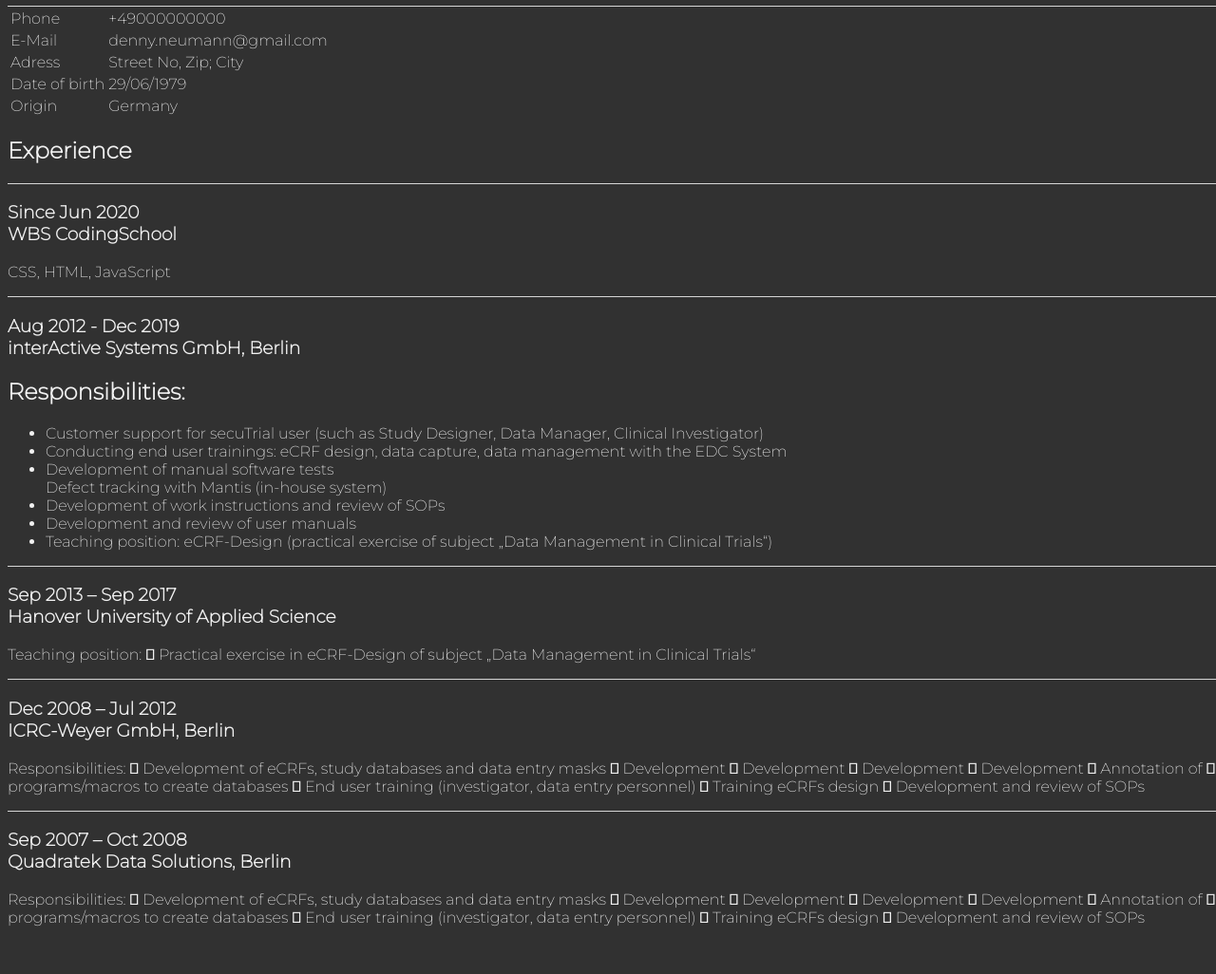
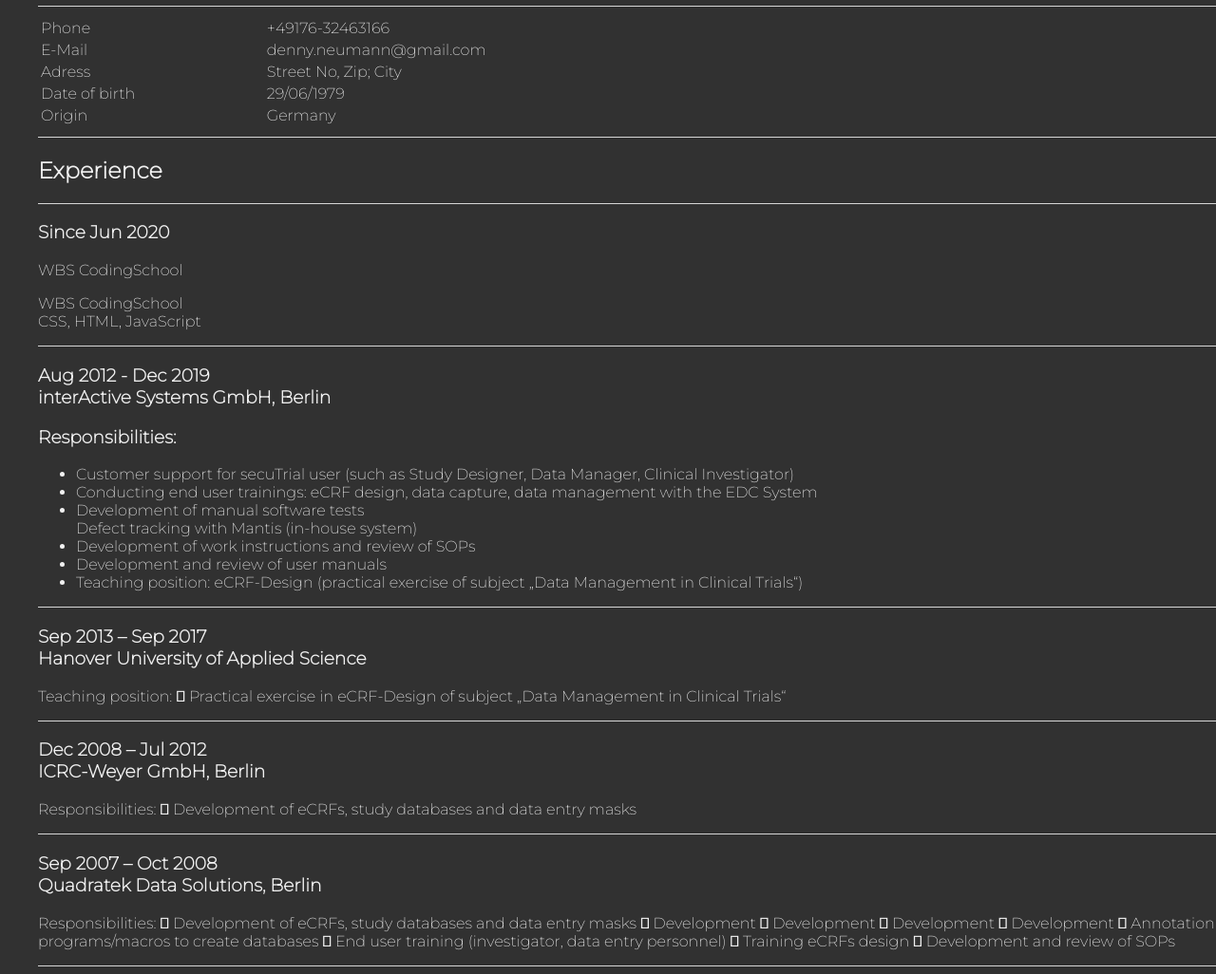
Before and after one commit to dnynwm/mycv, a plain HTML site: page index.html in a window 1280 px wide. Shown: the part 76-1102 px from the top of the page at 95% size. Before the commit the page ends 1068 px from the top, so only its background shows below. Drawn offline with Linux system fonts and the light colour scheme.

Commit message:
cv layout update

```diff
--- a/index.html
+++ b/index.html
@@ -9,14 +9,16 @@
 
 <body>
     <header>
-        <h1>Denny Neumann</h1>
+        <div class= "box">
+            <h1>Denny Neumann</h1>
+        </div>
+
     </header>
-    <div class= "break"></div>
-    <table>
-        <table>
+    <div class= "box">
+        <table class="table">
             <tr>
                 <td>Phone</td>
-                <td>+49000000000</td>
+                <td>+49176-32463166</td>
             </tr>
             <tr>
                 <td>E-Mail</td>
@@ -38,20 +40,24 @@
     </div>
 
     <section>
-        <h2>Experience</h2>
+        <div class="box">
+            <h2>Experience</h2>
+        </div>
     </section>
 
     <section>
         <div class="box">
-          <h3>Since Jun 2020<br />WBS CodingSchool</h3>
-          <p>CSS, HTML, JavaScript</p>
+          <h3>Since Jun 2020</h3>
+          WBS CodingSchool
+          <p>WBS CodingSchool<br />
+            CSS, HTML, JavaScript</p>
         </div>
     </section>
 
     <section>
          <div class="box">
              <h3>Aug 2012 - Dec 2019<br /> interActive Systems GmbH, Berlin</h3>
-            <h2>Responsibilities:<br /></h2>
+            <h3>Responsibilities:</h3>
                 <ul>
                     <li>Customer support for secuTrial user (such as Study
                         Designer, Data Manager, Clinical Investigator)</li>
@@ -82,16 +88,7 @@
        <p>Responsibilities:  Development
         of eCRFs, study databases and data entry
         masks
-         Development
-         Development
-         Development
-         Development
-         Annotation of
-         Application of
-         Adaption of CDMS programs/macros to create databases
-         End user training (investigator, data entry personnel)
-         Training eCRFs design
-         Development and review of SOPs</p>
+       </p>
    </div>
 </section>
 
--- a/scr/styles.css
+++ b/scr/styles.css
@@ -8,9 +8,14 @@ body {
     width: 1600px;
     }
 
-    .break {
-        border-top: 1px solid #d6d6d6;
+
+    .box {
+        border-bottom: 1px solid #d6d6d6;
+        margin-left: 2rem;
     }
-    .box {
-        border-top: 1px solid #d6d6d6;
-    }
+
+.table {
+    width: 50%;
+    margin-top: 10px;
+    margin-bottom: 10px;
+}
```
